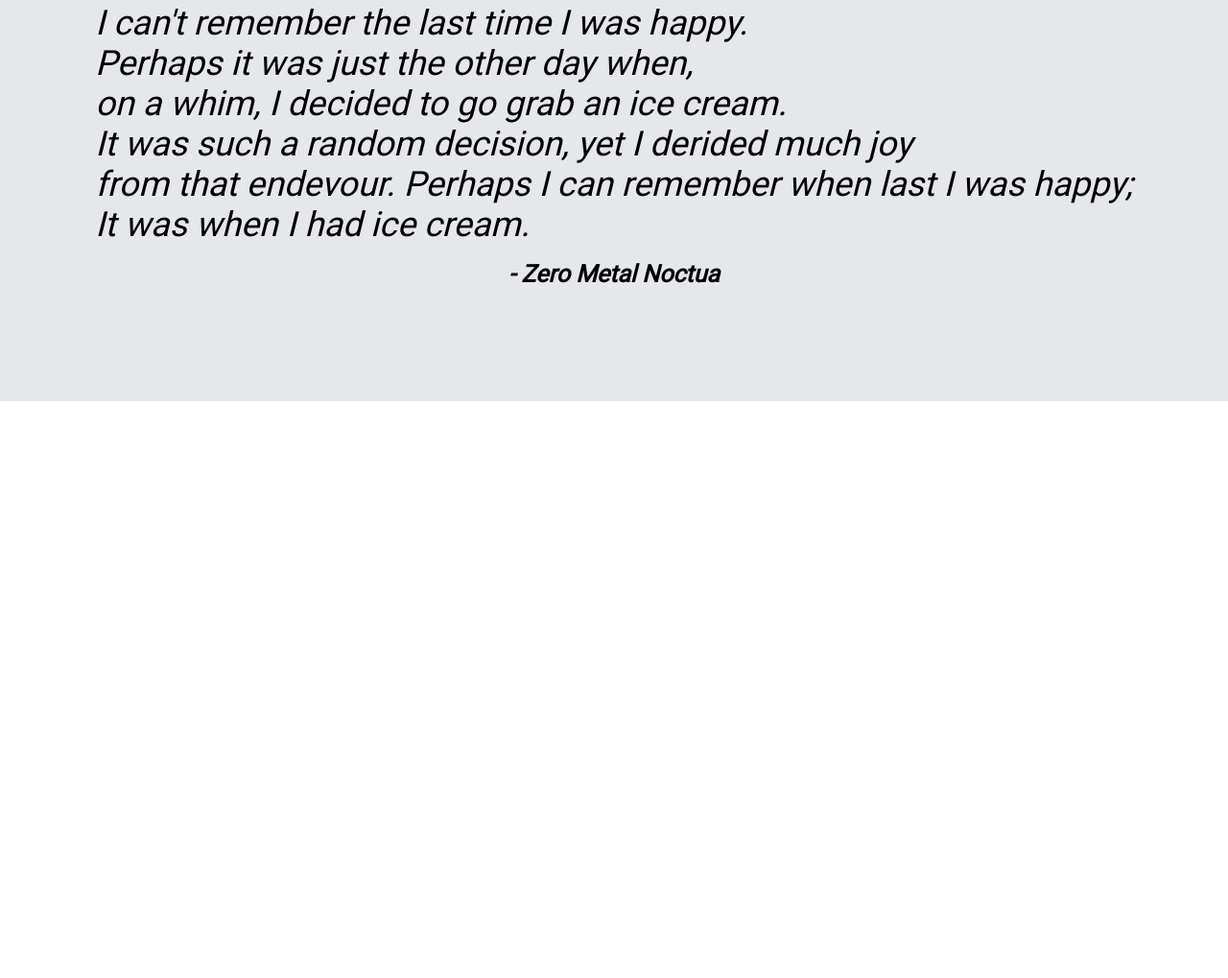
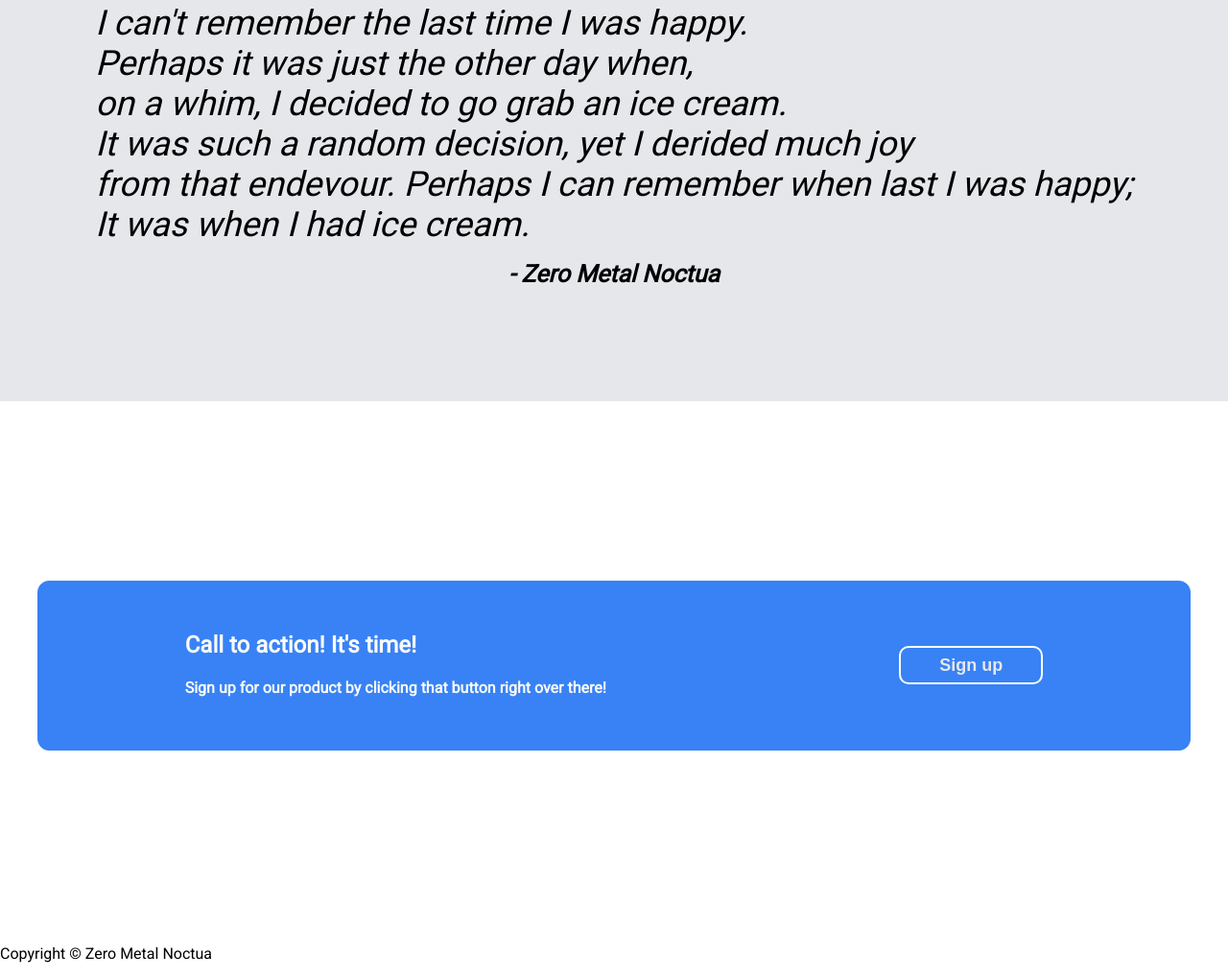
Before and after one commit to zerometalnoctua/landing-page, a plain HTML site: page index.html in a window 1280 px wide. Shown: the part 1382-2401 px from the top of the page at 96% size. Before the commit the page ends 1800 px from the top, so only its background shows below. Drawn offline with Linux system fonts and the light colour scheme.

Commit message:
started footer

```diff
--- a/index.html
+++ b/index.html
@@ -35,7 +35,7 @@
             ipsum.
           </p>
           <div class="sign-up-button">
-            <button><a href=""> Sign Up</a></button>
+            <button id="sign-up-button"><a href=""> Sign Up</a></button>
           </div>
         </div>
         <div id="home-right">
@@ -101,5 +101,23 @@
         </div>
       </div>
     </div>
+    <div id="call-to-action">
+      <div id="call-to-action-box">
+        <div id="call-to-action-text">
+          <h2>Call to action! It's time!</h2>
+          <h4>
+            Sign up for our product by clicking that button right over there!
+          </h4>
+        </div>
+        <div id="call-to-action-button">
+          <button class="cta-button"><a href="">Sign up</a></button>
+        </div>
+      </div>
+    </div>
+    <div id="footer">
+      <footer>
+        <p>Copyright © Zero Metal Noctua</p>
+      </footer>
+    </div>
   </body>
 </html>
```
